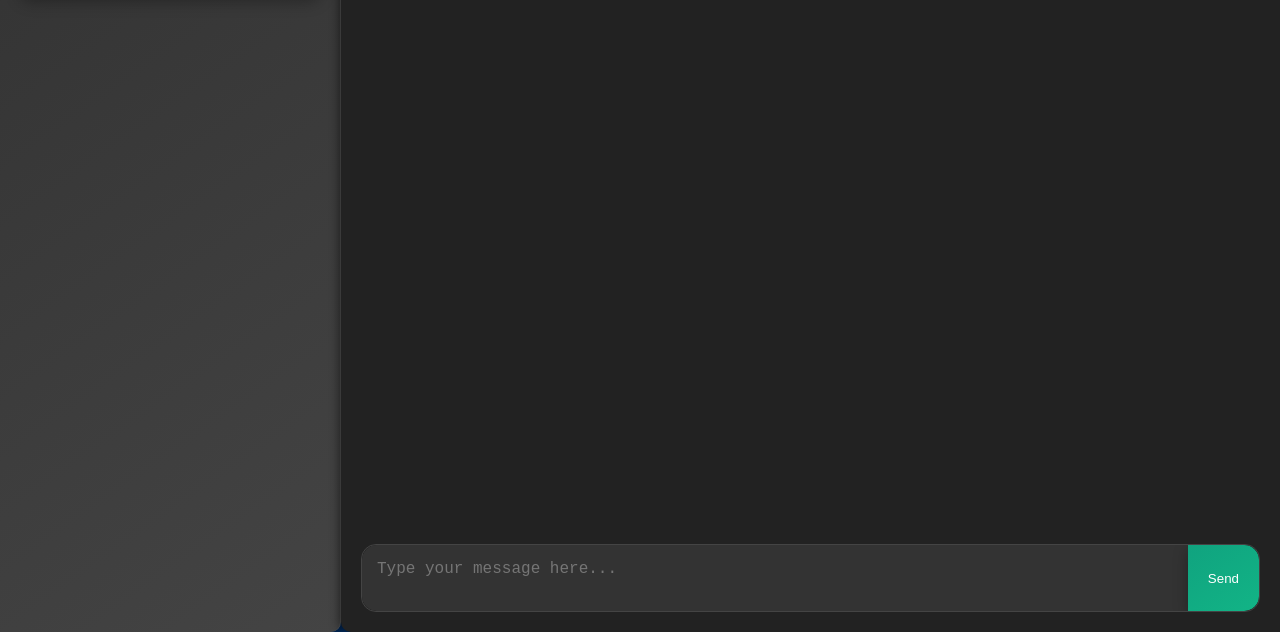
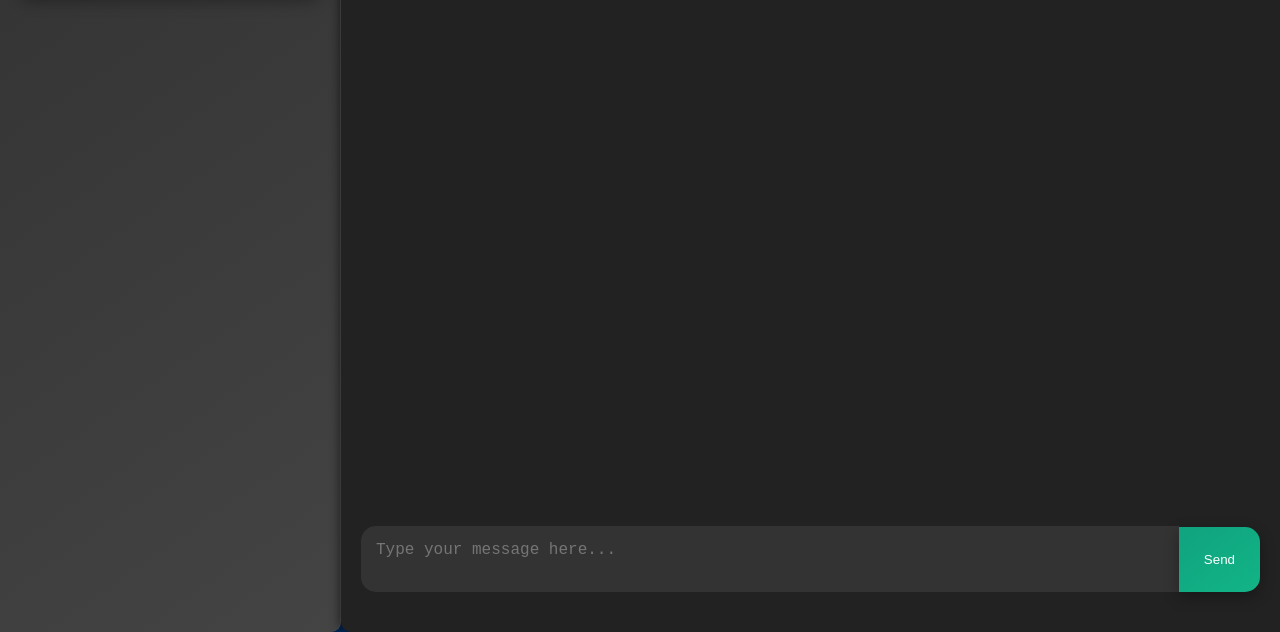
Before and after one commit to Roberto-stephen/amosgpt1, a website: page index.html in a window 1280 px wide. Shown: the part 168-800 px from the top of the page. Drawn offline with Linux system fonts and the light colour scheme.

Commit message:
Update Field Text and Button Send

```diff
--- a/index.html
+++ b/index.html
@@ -150,32 +150,32 @@
 
         .input-area {
     display: flex;
-            border: 1px solid #444;
-            border-radius: 15px;
-            overflow: hidden;
+    align-items: center; /* Posisikan item secara vertikal di tengah */
+    margin-bottom: 20px; /* Jarak bawah antara input area dan chat area */
 }
 
 .input-area textarea {
-            flex-grow: 1;
+    flex-grow: 1; /* Memperluas textarea sesuai kebutuhan */
     border: none;
     padding: 15px;
     font-size: 16px;
     resize: none;
     background-color: #333;
     color: #fff;
-            border-radius: 15px 0 0 15px;
+    border-radius: 15px 0 0 15px; /* Bulatkan sudut kiri */
 }
 
 .input-area button {
     background: linear-gradient(145deg, #10a37f, #12b486);
     color: white;
     border: none;
-            padding: 15px 20px;
+    padding: 25px 25px;
     cursor: pointer;
     transition: all 0.3s ease;
     box-shadow: 0 5px 15px rgba(0, 0, 0, 0.3);
-            border-radius: 0 15px 15px 0;
+    border-radius: 0 15px 15px 0; /* Bulatkan sudut kanan */
 }
+
 
         .input-area button:hover {
             background: linear-gradient(145deg, #0e7c6a, #0f947d);
```
Lines whose indentation alone changed are shown as unchanged.
